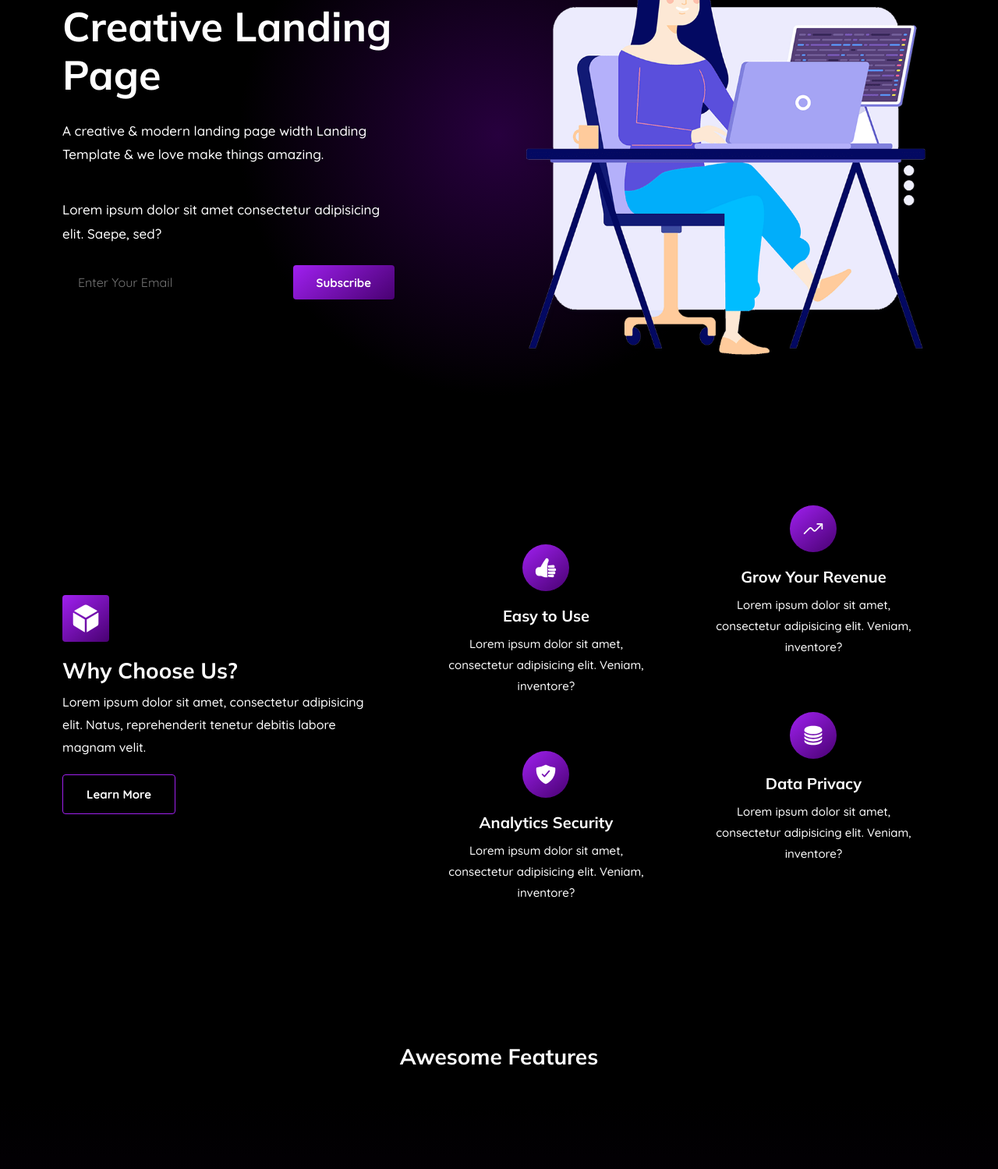
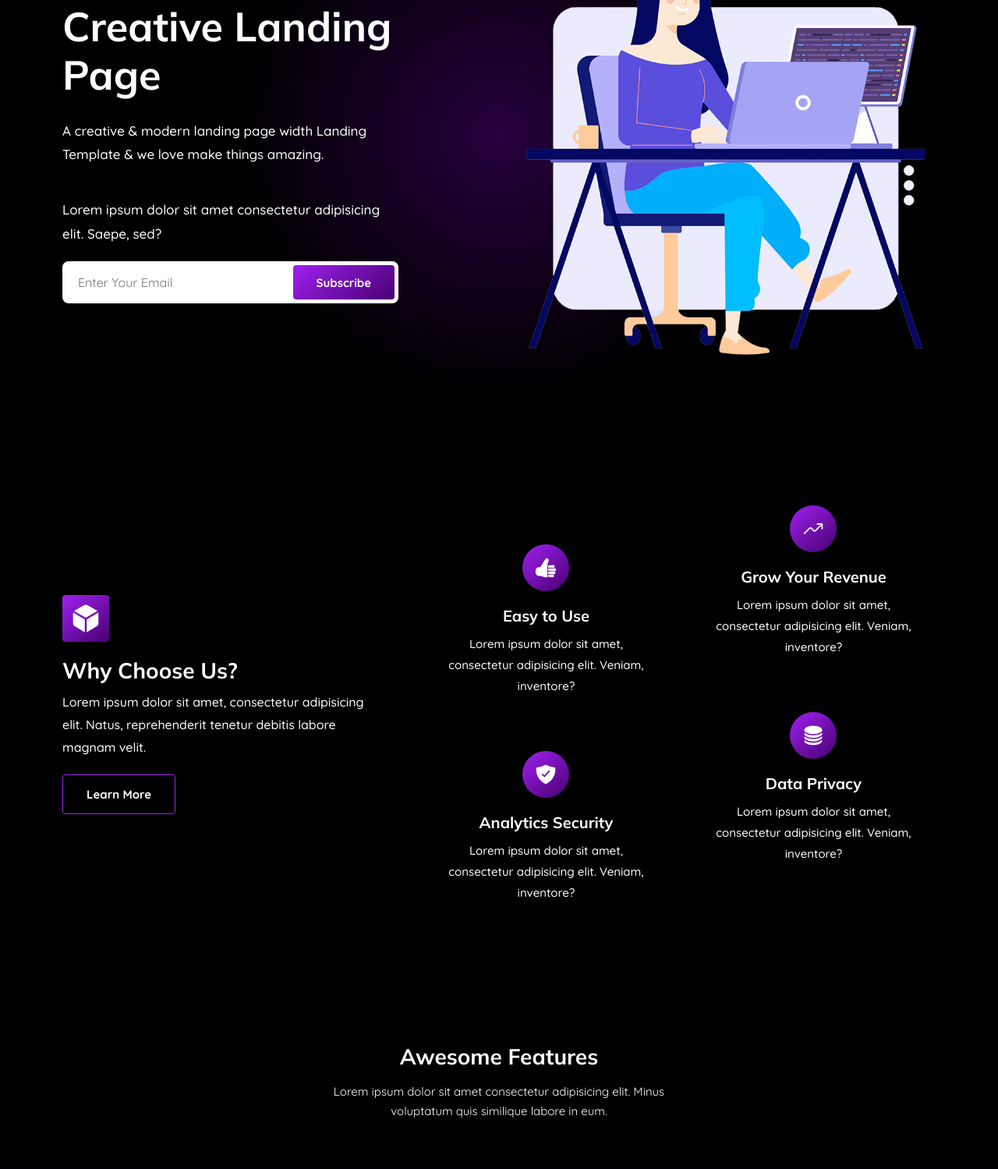
Before and after one commit to sampano/singlepage-website, a plain HTML site: page index.html in a window 1280 px wide. Shown: the part 201-1700 px from the top of the page at 78% size. Drawn offline with nearby package versions, Linux system fonts and the light colour scheme.

Commit message:
added more styles

```diff
--- a/style.css
+++ b/style.css
@@ -165,7 +165,7 @@ body {
 }
 
 .section-text {
-  color: var(--cool-gray);
+  color: var(--white);
   font-size: var(--fs-6);
   line-height: 1.7;
   text-align: center;
@@ -265,14 +265,14 @@ body {
 }
 
 .email-field {
-  background: var(--ghost-white-2);
+  background: var(--white);
   padding: 17px 20px;
   border-radius: 8px;
   margin-bottom: 20px;
 }
 
 .email-field:focus {
-  outline-color: var(--majorelle-blue);
+  outline-color: var(--bg-color-dark);
 }
 
 .hero .btn-primary {
```
